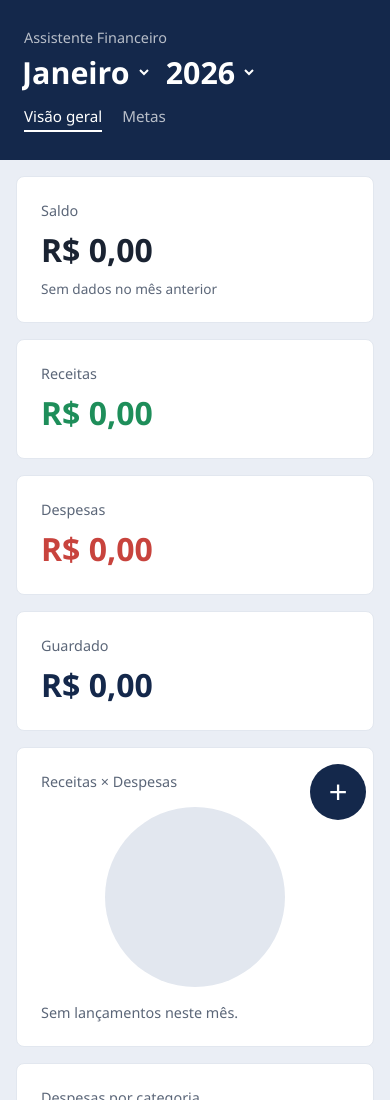
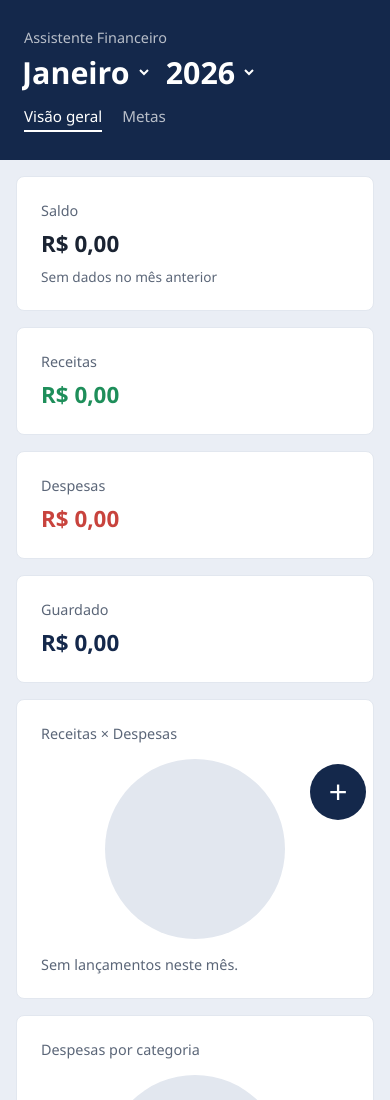
Before and after one commit to Luizafloriano/assistente-financeiro, a plain HTML site: page index.html in a window 390 px wide. Shown: the top 1100 px of the page. Drawn offline with Linux system fonts and the light colour scheme.

Commit message:
Update style.css

```diff
--- a/css/style.css
+++ b/css/style.css
@@ -61,7 +61,7 @@ header h1 {
 
 #resumo {
   display: grid;
-  grid-template-columns: 1.4fr 1fr 1fr 1fr;
+  grid-template-columns: repeat(4, 1fr);
   gap: 16px;
   padding: 24px;
 }
@@ -80,7 +80,7 @@ header h1 {
 }
 
 .card p {
-  font-size: 2rem;
+  font-size: clamp(1.4rem, 2.4vw, 2rem);
   font-weight: 600;
   font-variant-numeric: tabular-nums;
   margin-top: 8px;
@@ -673,6 +673,11 @@ header {
     color: var(--cor-despesa);
 }
 
+@media (max-width: 1000px) {
+  #resumo {
+    grid-template-columns: repeat(2, 1fr);
+  }
+}
 
 @media (max-width: 768px) {
     header {
```
